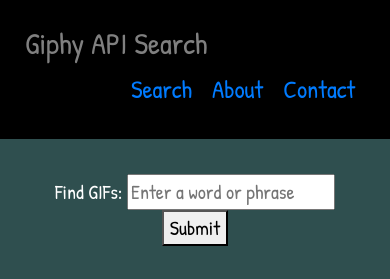
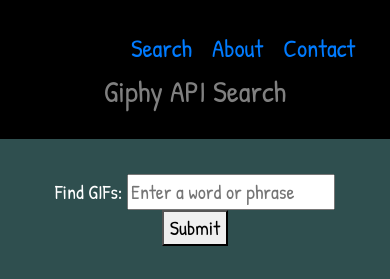
Before and after one commit to miwhitaker/Giphy_API, a plain HTML site: page index.html in a window 390 px wide. Shown: the top 279 px of the page. Drawn offline with nearby package versions, Linux system fonts and the light colour scheme.

Commit message:
added media queries to scss

```diff
--- a/CSS/style.scss
+++ b/CSS/style.scss
@@ -65,3 +65,15 @@
 .glogo {
     margin-left: 2.5rem;
 }
+
+@media screen and (max-width: 575px) {
+    header {
+        display: flex;
+        flex-direction: column-reverse;
+        justify-content: center;
+    }
+
+    #title {
+        text-align: center;
+    }
+}
--- a/CSS/styles.css
+++ b/CSS/styles.css
@@ -52,3 +52,11 @@
 
 .glogo {
   margin-left: 2.5rem; }
+
+@media screen and (max-width: 575px) {
+  header {
+    display: flex;
+    flex-direction: column-reverse;
+    justify-content: center; }
+  #title {
+    text-align: center; } }
--- a/index.html
+++ b/index.html
@@ -10,10 +10,10 @@
 
     <body>
         <header class="row">
-            <div class="col-md-6 col-sm-pull-12">
+            <div class="col-xs-12 col-sm-6 order-xs-2">
                 <h1 id="title">Giphy API Search</h1>
             </div>
-            <div class="col-md-6 col-sm-12">
+            <div class="col-xs-12 col-sm-6 order-xs-1">
                 <ul class="nav justify-content-end">
                     <li class="nav-item">
                         <a class="nav-link active" href="#">Search</a>
```
